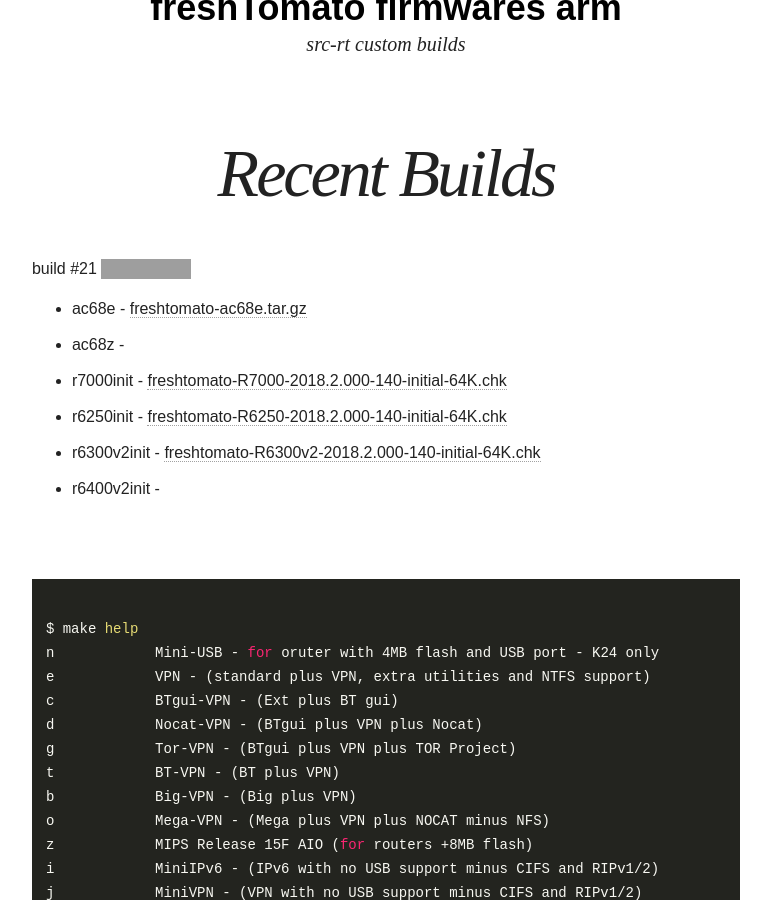
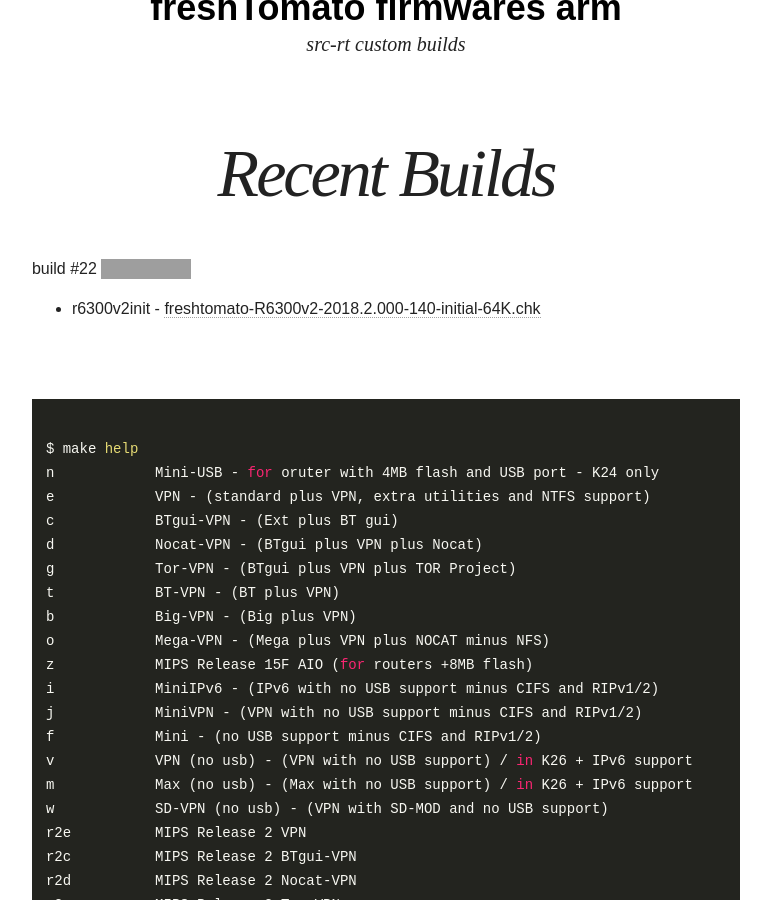
Before and after one commit to oglopss/freshTomato-ARM-ci-jekyll, a Jekyll site: the page built from index.html, in a window 1280 px wide and 900 px high, scrolled down 339 px. Shown: the whole window, without its empty margins (254-1025 px from the left). Built offline with Jekyll 4.4.1, drawn with Linux system fonts in a browser that asks for light colours; nearby versions of some CDN libraries; grey boxes are pictures that could not be loaded.

Commit message:
Travis build 22 r6300v2init pushed to gh-pages

```diff
--- a/_data/ss.yml
+++ b/_data/ss.yml
@@ -1,8 +1,3 @@
-build: 21
+build: 22
 files:
-  - 0003 r7000init freshtomato-R7000-2018.2.000-140-initial-64K.chk
-  - 0004 r6250init freshtomato-R6250-2018.2.000-140-initial-64K.chk
   - 0005 r6300v2init freshtomato-R6300v2-2018.2.000-140-initial-64K.chk
-  - 0006 r6400v2init
-  - 0002 ac68z
-  - 0001 ac68e freshtomato-ac68e.tar.gz
```
